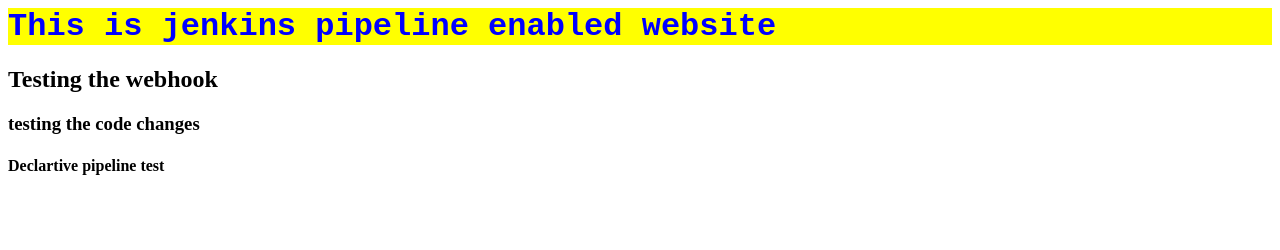
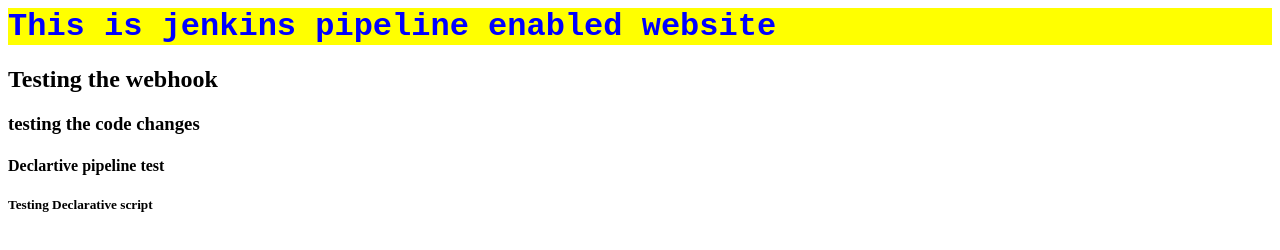
Before and after one commit to tejatj154/Static-Website, a plain HTML site: page index.html in a window 1280 px wide. Drawn offline with Linux system fonts and the light colour scheme.

Commit message:
declarative-script-test-commit

```diff
--- a/index.html
+++ b/index.html
@@ -8,5 +8,6 @@
         <h2> Testing the webhook</h2>
         <h3> testing the code changes</h3>
         <h4>Declartive pipeline test</h4>
+        <h5> Testing Declarative script</h5>
 </body>
 </html>
```
